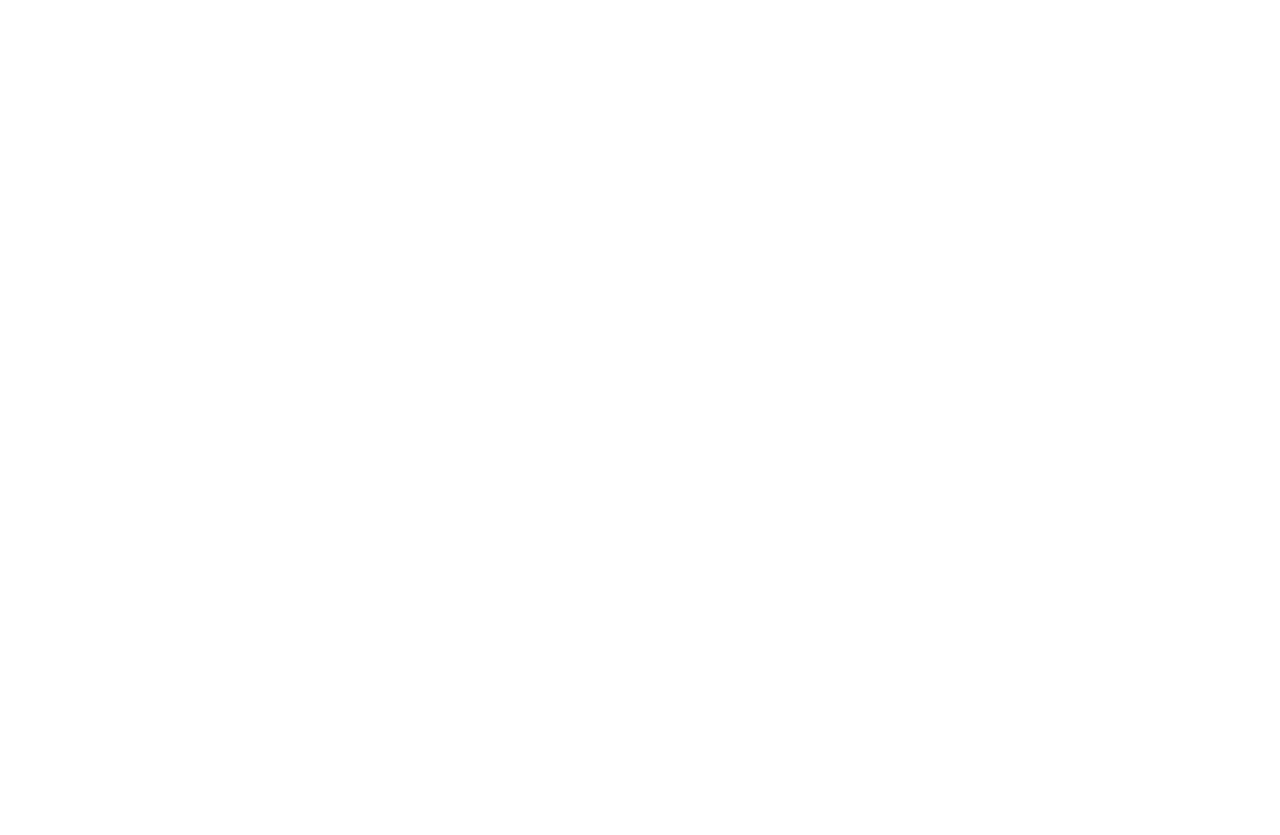
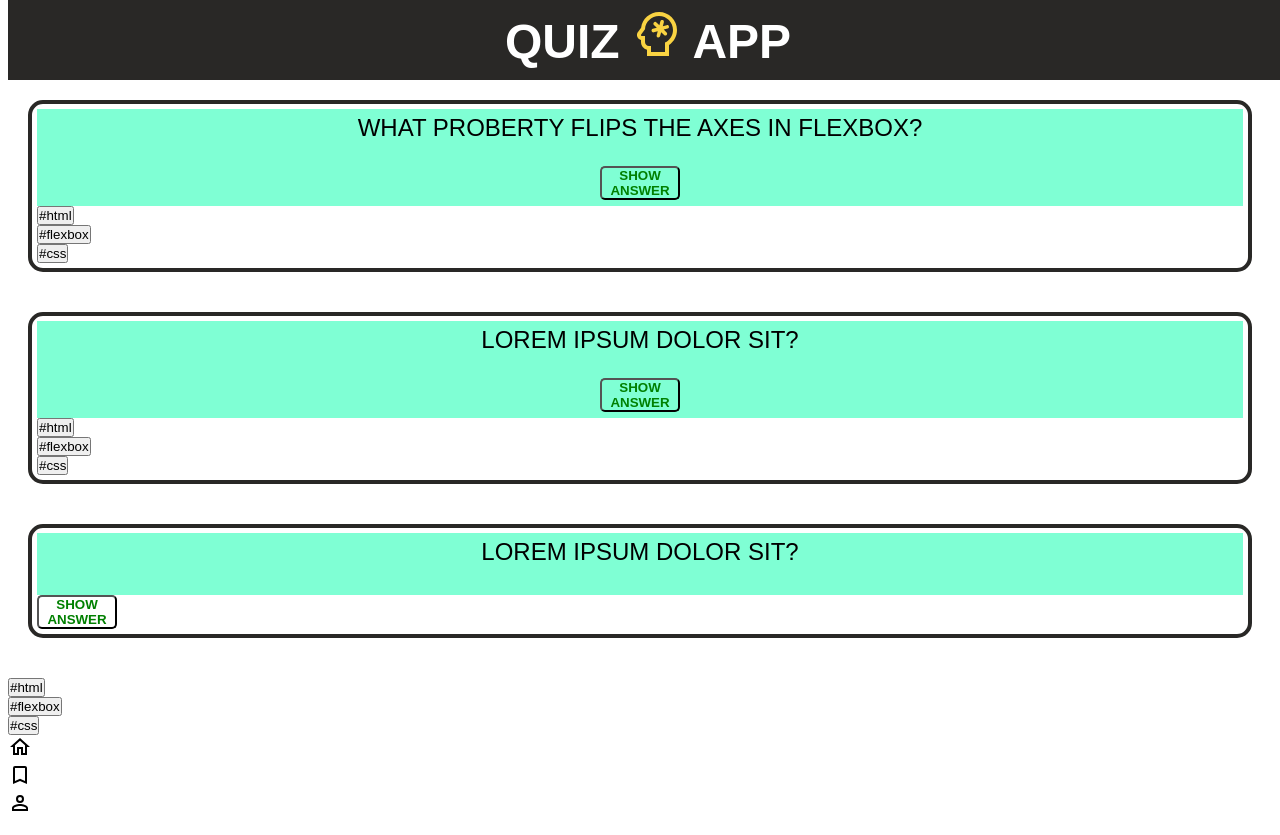
Before and after one commit to OmerAdam34/quiz-app, a plain HTML site: page index.html in a window 1280 px wide. Before the commit the page ends 800 px from the top, so only its background shows below. Drawn offline with Linux system fonts and the light colour scheme.

Commit message:
add new compenents and new html stucture

```diff
--- /dev/null
+++ b/css_bem/button.css
@@ -0,0 +1,10 @@
+.main__button--show {
+    color: green;
+    width: 5rem;
+    height: 2.1rem;
+    font-family: 'Anton', sans-serif;
+    font-weight: bold;
+    text-transform: uppercase;
+    background-color: transparent;
+    border-radius: 5px;
+}
--- /dev/null
+++ b/css_bem/header.css
@@ -0,0 +1,21 @@
+
+.header__banner {
+    background-color: #292826;
+    width: 100%;
+    height: 5rem;
+    padding-top: 10px;
+    padding-top: 10px;
+    margin-bottom: 40px;
+    text-align: center;
+    font-size: 1.5rem;
+    font-weight: bold;
+    color: white;
+    font-family: 'Anton', sans-serif;
+    font-weight: bold;
+    position: fixed;
+    top: 0;
+}
+
+.header__svg {
+    color: #F9D342;
+}
--- /dev/null
+++ b/css_bem/main.css
@@ -0,0 +1,26 @@
+.main__flexbox {
+    margin-top: 20px;
+    margin-left: 20px;
+    margin-right: 20px;
+    margin-bottom: 40px;
+    padding: 5px;
+    border: 4px solid #292826;
+    border-radius: 15px;
+    display: flex;
+    flex-direction: column;
+    flex-wrap: wrap;
+    font-family: 'Anton', sans-serif;
+}
+
+.main__flexbox--section {
+    background-color: aquamarine;
+    font-size: 1.5rem;
+    text-align: center;
+    padding: 5px;
+    text-transform: uppercase;
+    font-weight: 400;
+}
+
+.main__section {
+    margin-top: 100px;
+}
--- a/index.html
+++ b/index.html
@@ -8,8 +8,83 @@
     <title>Quiz-App</title>
 </head>
 <body>
-    <header></header>
-    <main></main>
-    <footer></footer>
+    <!---------- HEADER AREA ---------->
+
+    <header class="header__banner">
+        <h1>QUIZ
+            <svg class="header__svg" style="width:48px;height:48px" viewBox="0 0 24 24">
+                <path fill="currentColor" d="M13 3C16.88 3 20 6.14 20 10C20 12.8 18.37 15.19 16 16.31V21H9V18H8C6.89 18 6 17.11 6 16V13H4.5C4.08 13 3.84 12.5 4.08 12.19L6 9.66C6.19 5.95 9.23 3 13 3M13 1C8.41 1 4.61 4.42 4.06 8.9L2.5 11L2.47 11L2.45 11.03C1.9 11.79 1.83 12.79 2.26 13.62C2.62 14.31 3.26 14.79 4 14.94V16C4 17.85 5.28 19.42 7 19.87V23H18V17.5C20.5 15.83 22 13.06 22 10C22 5.03 17.96 1 13 1M17.33 9.3L15.37 9.81L16.81 11.27C17.16 11.61 17.16 12.19 16.81 12.54S15.88 12.89 15.54 12.54L14.09 11.1L13.57 13.06C13.45 13.55 12.96 13.82 12.5 13.7C12 13.57 11.72 13.08 11.84 12.59L12.37 10.63L10.41 11.16C9.92 11.28 9.43 11 9.3 10.5C9.18 10.05 9.46 9.55 9.94 9.43L11.9 8.91L10.46 7.46C10.11 7.12 10.11 6.55 10.46 6.19C10.81 5.84 11.39 5.84 11.73 6.19L13.19 7.63L13.7 5.67C13.82 5.18 14.32 4.9 14.79 5.03C15.28 5.16 15.56 5.65 15.43 6.13L14.9 8.1L16.87 7.57C17.35 7.44 17.84 7.72 17.97 8.21C18.1 8.68 17.82 9.18 17.33 9.3Z" />
+            </svg>
+            APP</h1>
+    </header>
+
+    <!---------- MAIN AREA ---------->
+
+    <main class="main__section">
+
+    <article class="main__flexbox">
+        <div class="main__flexbox--section">
+            <div><p>What proberty flips the axes in flexbox?</p></div>
+            <div><button class="main__button--show" type="submit">SHOW ANSWER</button></div>
+        </div>
+
+        <div>
+            <div><button type="submit">#html</button></div>
+            <div><button type="submit">#flexbox</button></div>
+            <div><button type="submit">#css</button></div>
+        </div>
+    </article>
+
+
+
+
+    <article class="main__flexbox">
+        <div class="main__flexbox--section">
+            <div><p>Lorem ipsum dolor sit?</p></div>
+            <div><button class="main__button--show" type="submit">SHOW ANSWER</button></div>
+        </div>
+
+        <div>
+            <div><button type="submit">#html</button></div>
+            <div><button type="submit">#flexbox</button></div>
+            <div><button type="submit">#css</button></div>
+        </div>
+    </article>
+
+
+    <div class="main__flexbox">
+        <article>
+            <div class="main__flexbox--section"><p>Lorem ipsum dolor sit?</p></div>
+            <div><button class="main__button--show" type="submit">SHOW ANSWER</button></div>
+        </div>
+
+        <div>
+            <div><button type="submit">#html</button></div>
+            <div><button type="submit">#flexbox</button></div>
+            <div><button type="submit">#css</button></div>
+        </div>
+    </article>
+
+    </main>
+
+    <!---------- MAIN AREA ---------->
+
+    <footer>
+
+        <nav>
+            <ul>
+                <li><svg style="width:24px;height:24px" viewBox="0 0 24 24">
+                    <path fill="currentColor" d="M12 5.69L17 10.19V18H15V12H9V18H7V10.19L12 5.69M12 3L2 12H5V20H11V14H13V20H19V12H22" />
+                </svg></li>
+                <li><svg style="width:24px;height:24px" viewBox="0 0 24 24">
+                    <path fill="currentColor" d="M17,18L12,15.82L7,18V5H17M17,3H7A2,2 0 0,0 5,5V21L12,18L19,21V5C19,3.89 18.1,3 17,3Z" />
+                </svg></li>
+                <li><svg style="width:24px;height:24px" viewBox="0 0 24 24">
+                    <path fill="currentColor" d="M12,4A4,4 0 0,1 16,8A4,4 0 0,1 12,12A4,4 0 0,1 8,8A4,4 0 0,1 12,4M12,6A2,2 0 0,0 10,8A2,2 0 0,0 12,10A2,2 0 0,0 14,8A2,2 0 0,0 12,6M12,13C14.67,13 20,14.33 20,17V20H4V17C4,14.33 9.33,13 12,13M12,14.9C9.03,14.9 5.9,16.36 5.9,17V18.1H18.1V17C18.1,16.36 14.97,14.9 12,14.9Z" />
+                </svg></li>
+            </ul>
+        </nav>
+
+    </footer>
 </body>
 </html>
--- a/styles.css
+++ b/styles.css
@@ -1,3 +1,10 @@
+@import "./css_bem/header.css";
+@import "./css_bem/main.css";
+@import "./css_bem/button.css";
+
+
 * {
+    margin-top: 0px;
+    padding: 0;
     box-sizing: border-box;
 }
```
Also changed, not shown: bookmarks.html (added, +15 -0 lines), css_bem/footer.css (added), css_bem/svg.css (added).
